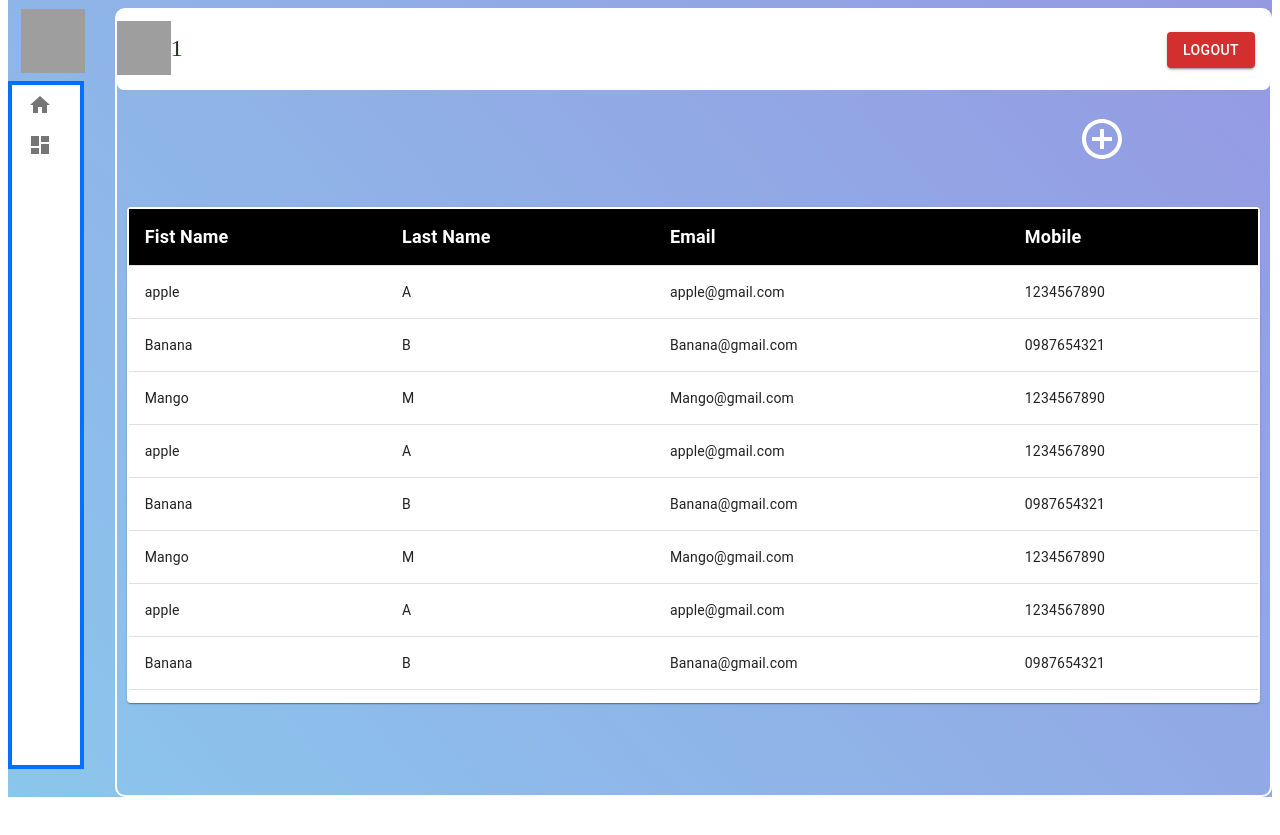
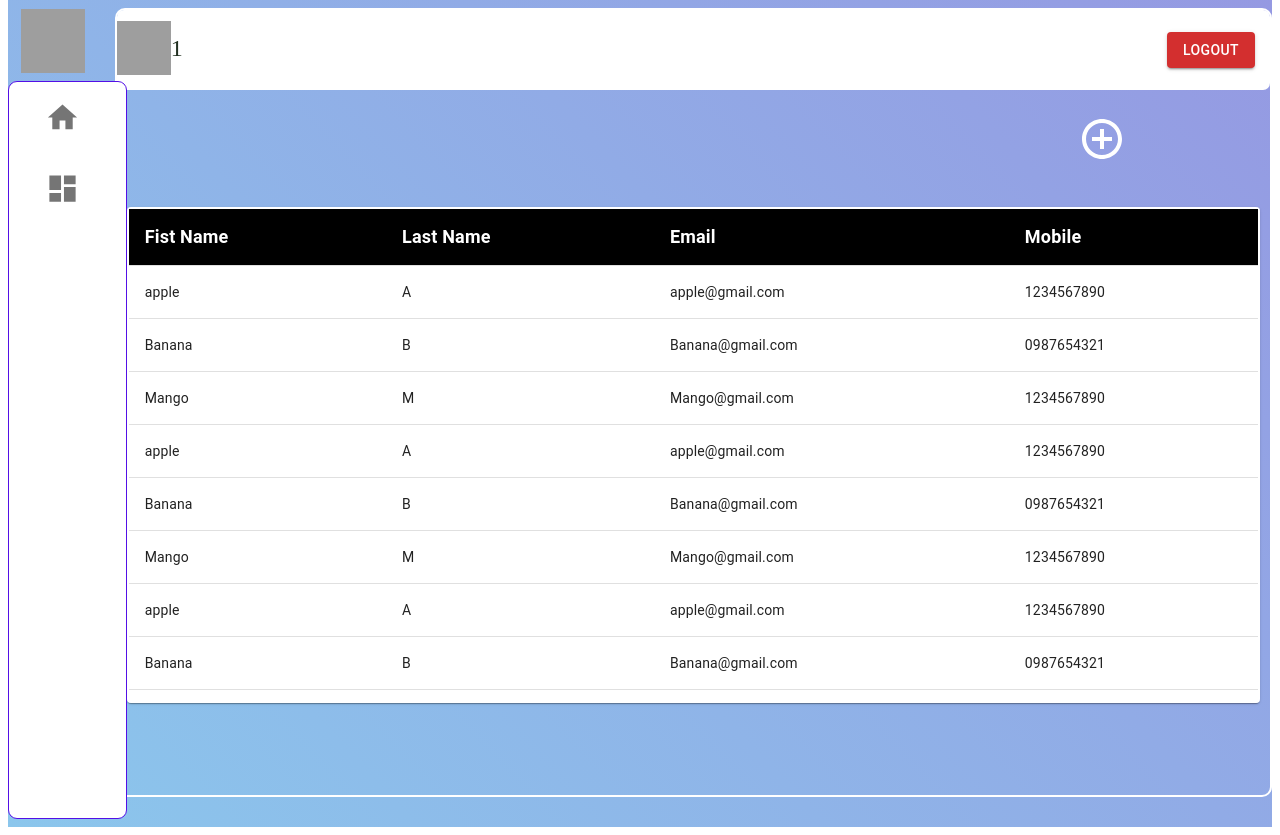
Before and after one commit to balaji1610/banking-application, a Next.js app: page /login/1 in a window 1280 px wide. Both pictures are taken after a click on the element 106 px from the left and 40 px from the top of the page. Before the commit the page ends 805 px from the top, so only its background shows below. Built offline with nearby package versions, Linux system fonts and the light colour scheme; grey boxes are pictures that could not be loaded.

Commit message:
sidebar_style_fixed

```diff
--- a/Container/Dashboard/Sidebar.tsx
+++ b/Container/Dashboard/Sidebar.tsx
@@ -19,14 +19,32 @@ export default function Sidebar({ MenuClick, Togglemenu }) {
     {
       link: `/login/${RouterPath}`,
       icon: <Home />,
+      iconOnly: <Home fontSize="large" className={SidebarStyle.icon_only} />,
       text: "Home",
       hovericon: <Home color="primary" />,
+      hovericonOnly: (
+        <Home
+          color="primary"
+          fontSize="large"
+          className={SidebarStyle.icon_only}
+        />
+      ),
     },
     {
       link: "/aboutme",
       icon: <Dashboard />,
+      iconOnly: (
+        <Dashboard fontSize="large" className={SidebarStyle.icon_only} />
+      ),
       text: "Dashboard",
       hovericon: <Dashboard color="primary" />,
+      hovericonOnly: (
+        <Dashboard
+          color="primary"
+          fontSize="large"
+          className={SidebarStyle.icon_only}
+        />
+      ),
     },
   ]);
 
@@ -75,7 +93,7 @@ export default function Sidebar({ MenuClick, Togglemenu }) {
                           borderRadius: Hoverindex == index && "10px",
                         }}
                       >
-                        <ListItemIcon>
+                        <ListItemIcon style={{ height: "20px" }}>
                           {Hoverindex == index ? el.hovericon : el.icon}
                         </ListItemIcon>
                         <ListItemText primary={el.text} />
@@ -105,7 +123,15 @@ export default function Sidebar({ MenuClick, Togglemenu }) {
                         }}
                       >
                         <ListItemIcon>
-                          {Hoverindex == index ? el.hovericon : el.icon}
+                          {/* <Home
+                            fontSize="large"
+                            style={{
+                              marginLeft: "20px",
+                              paddingTop: "10px",
+                              paddingBottom: "10px",
+                            }}
+                          /> */}
+                          {Hoverindex == index ? el.hovericonOnly : el.iconOnly}
                         </ListItemIcon>
                       </ListItem>
                     </Link>
--- a/styles/Sidebar.module.css
+++ b/styles/Sidebar.module.css
@@ -17,6 +17,8 @@
   width: 107%;
   border-radius: 10px;
   margin-left: 1px;
+  padding-top: 20px;
+  padding-bottom: 20px;
   /* background-color: #f5f5f5; */
 }
 .link_router {
@@ -24,8 +26,15 @@
 }
 
 .icons_list {
-  border: 4px solid #0070ff;
+  border: 1px solid #530fe6;
   background-color: #ffffff;
-  height: 85vh;
-  width: 68px;
+  height: 92vh;
+  width: 117px;
+  border-radius: 9px;
 }
+
+.icon_only {
+  margin-left: 20px;
+  padding-top: 10px;
+  padding-bottom: 10px;
+}
```
